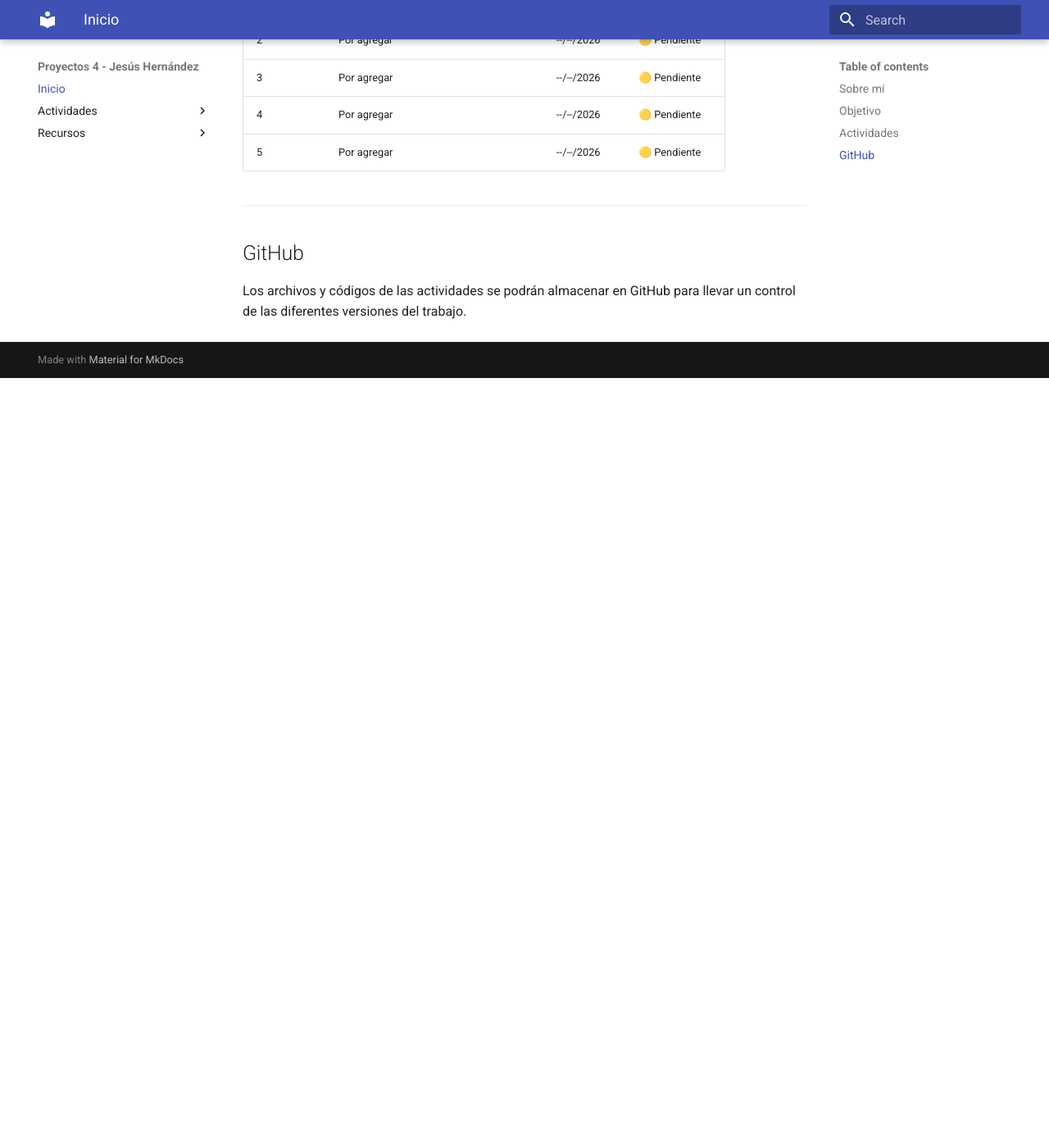
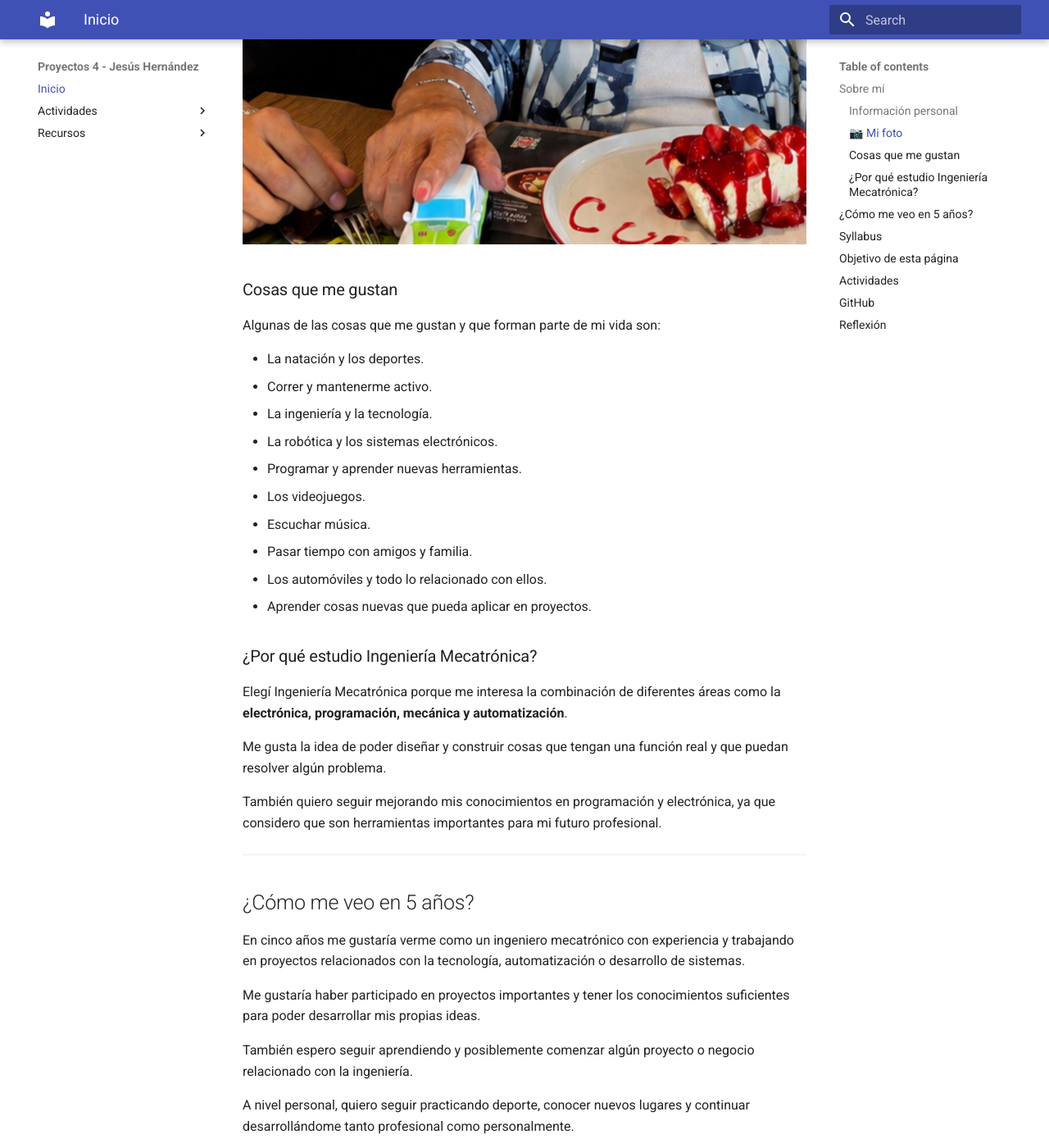
Before and after one commit to jesushernandez2005/Proyecto4, an MkDocs documentation site: the page built from docs/index.md, in a window 1280 px wide and 1400 px high, scrolled down 1136 px. Shown: the whole window at 82% size. Built offline with MkDocs 1.6.1 and Material for MkDocs 9.7.7, drawn with Linux system fonts in a browser that asks for light colours; before the commit the page ends 1597 px from its top, so only the background shows below that; some of the changed text lies outside the part shown.

Commit message:
Actualiza actividades

```diff
--- a/docs/index.md
+++ b/docs/index.md
@@ -2,12 +2,15 @@
 
 Bienvenido
 
-Esta página la utilizaré para llevar un registro de las actividades, prácticas y proyectos realizados durante la materia de Proyectos 4.
+Esta página la utilizaré para llevar un registro de las actividades, prácticas y proyectos realizados durante la materia de **Proyectos 4**.
+
 La idea es ir agregando aquí lo que se vaya realizando durante el semestre, junto con una pequeña explicación de cada actividad y las evidencias correspondientes.
 
 ---
 
-##  Sobre mí
+## Sobre mí
+
+###  Información personal
 
 **Nombre:** Jesús Hernández
 **Carrera:** Ingeniería Mecatrónica
@@ -15,9 +18,63 @@
 **Materia:** Proyectos 4
 **Periodo:** 2026
 
+### 📷 Mi foto
+
+
+![Foto de Jesús](actividades/foto.jpeg)
+
+
+###  Cosas que me gustan
+
+Algunas de las cosas que me gustan y que forman parte de mi vida son:
+
+*  La natación y los deportes.
+*  Correr y mantenerme activo.
+*  La ingeniería y la tecnología.
+*  La robótica y los sistemas electrónicos.
+*  Programar y aprender nuevas herramientas.
+*  Los videojuegos.
+*  Escuchar música.
+*  Pasar tiempo con amigos y familia.
+*  Los automóviles y todo lo relacionado con ellos.
+*  Aprender cosas nuevas que pueda aplicar en proyectos.
+
+###  ¿Por qué estudio Ingeniería Mecatrónica?
+
+Elegí Ingeniería Mecatrónica porque me interesa la combinación de diferentes áreas como la **electrónica, programación, mecánica y automatización**.
+
+Me gusta la idea de poder diseñar y construir cosas que tengan una función real y que puedan resolver algún problema.
+
+También quiero seguir mejorando mis conocimientos en programación y electrónica, ya que considero que son herramientas importantes para mi futuro profesional.
+
 ---
 
-## Objetivo
+##  ¿Cómo me veo en 5 años?
+
+En cinco años me gustaría verme como un ingeniero mecatrónico con experiencia y trabajando en proyectos relacionados con la tecnología, automatización o desarrollo de sistemas.
+
+Me gustaría haber participado en proyectos importantes y tener los conocimientos suficientes para poder desarrollar mis propias ideas.
+
+También espero seguir aprendiendo y posiblemente comenzar algún proyecto o negocio relacionado con la ingeniería.
+
+A nivel personal, quiero seguir practicando deporte, conocer nuevos lugares y continuar desarrollándome tanto profesional como personalmente.
+
+Mi objetivo no es solamente terminar la carrera, sino seguir aprendiendo y utilizar lo que estudie para crear cosas útiles.
+
+---
+
+
+##  Syllabus
+
+En esta sección coloque el  **Syllabus de la materia**, proporcionado por el profesor.
+
+El documento contiene información importante sobre la materia, como los objetivos, actividades, contenidos y forma de evaluación.
+
+**[ Ver Syllabus de Proyectos 4](actividades/syllabus.pdf)**
+
+---
+
+##  Objetivo de esta página
 
 El objetivo de esta página es mantener organizada la documentación de las actividades realizadas durante el curso.
 
@@ -28,21 +85,31 @@
 * Qué herramientas se utilizaron.
 * Qué resultados se obtuvieron.
 * Qué aprendí de cada actividad.
+* Las evidencias correspondientes.
 
 ---
 
-##  Actividades
+## Actividades
 
 | # | Actividad | Fecha | Estado |
 |---|-----------|-------|--------|
 | 1 | [Ejercicio SCAMPER: El Cuerpo Mensajero](actividades/actividad-01.md) | 27/08/2026 | 🟢 Completado |
-| 2 | Por agregar | --/--/2026 | 🟡 Pendiente |
+| 2 | [Modo Explorador: Deporte en adultos mayores](actividades/actividad-02.md) | 02/09/2026 | 🟢 Completado |
 | 3 | Por agregar | --/--/2026 | 🟡 Pendiente |
 | 4 | Por agregar | --/--/2026 | 🟡 Pendiente |
 | 5 | Por agregar | --/--/2026 | 🟡 Pendiente |
+---
+
+##  GitHub
+
+Los archivos y códigos de las actividades se podrán almacenar en GitHub para llevar un control de las diferentes versiones del trabajo.
+
+También utilizaré GitHub para mantener organizada la documentación y poder actualizar la página conforme avance el semestre.
 
 ---
 
-## GitHub
+##  Reflexión
 
-Los archivos y códigos de las actividades se podrán almacenar en GitHub para llevar un control de las diferentes versiones del trabajo.
+Esta página irá creciendo durante el semestre conforme realice nuevas actividades.
+
+La idea es que al finalizar el curso no solamente tenga los trabajos realizados, sino también un registro de **qué aprendí, qué problemas tuve y cómo fui mejorando durante la materia**.
```
Also changed, not shown: docs/actividades/actividad-01.md (+1 -0 lines), docs/actividades/actividad-02.md (added, +269 -0 lines), docs/actividades/foto.jpeg (added), 1 other file.
